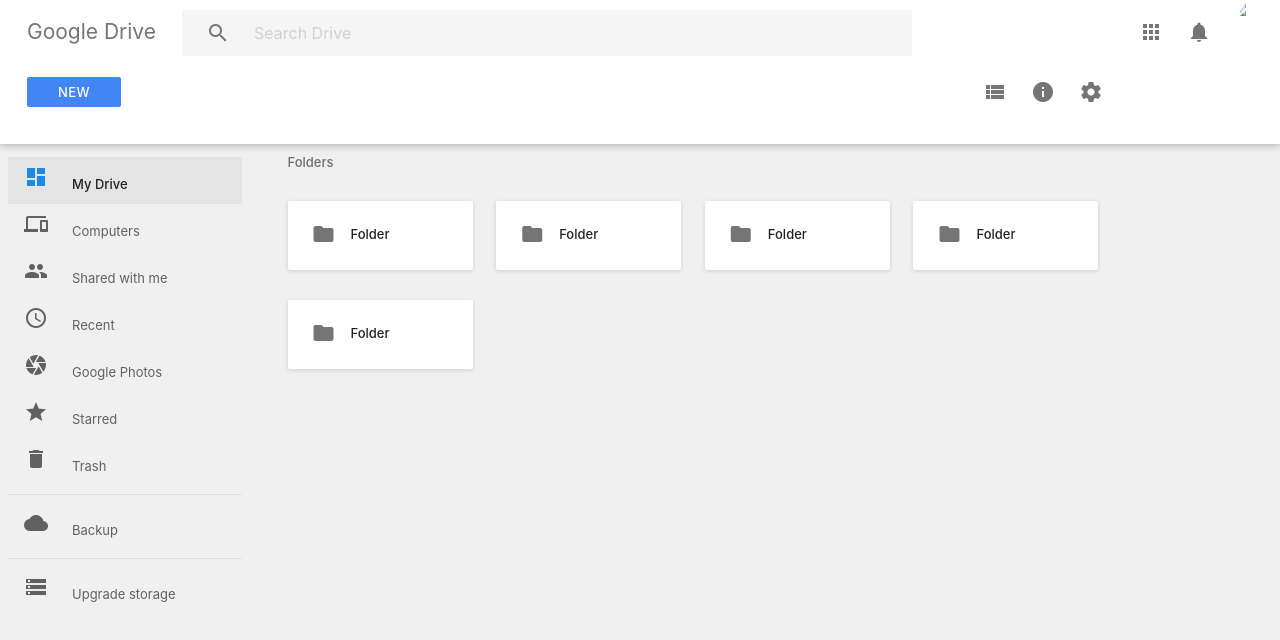
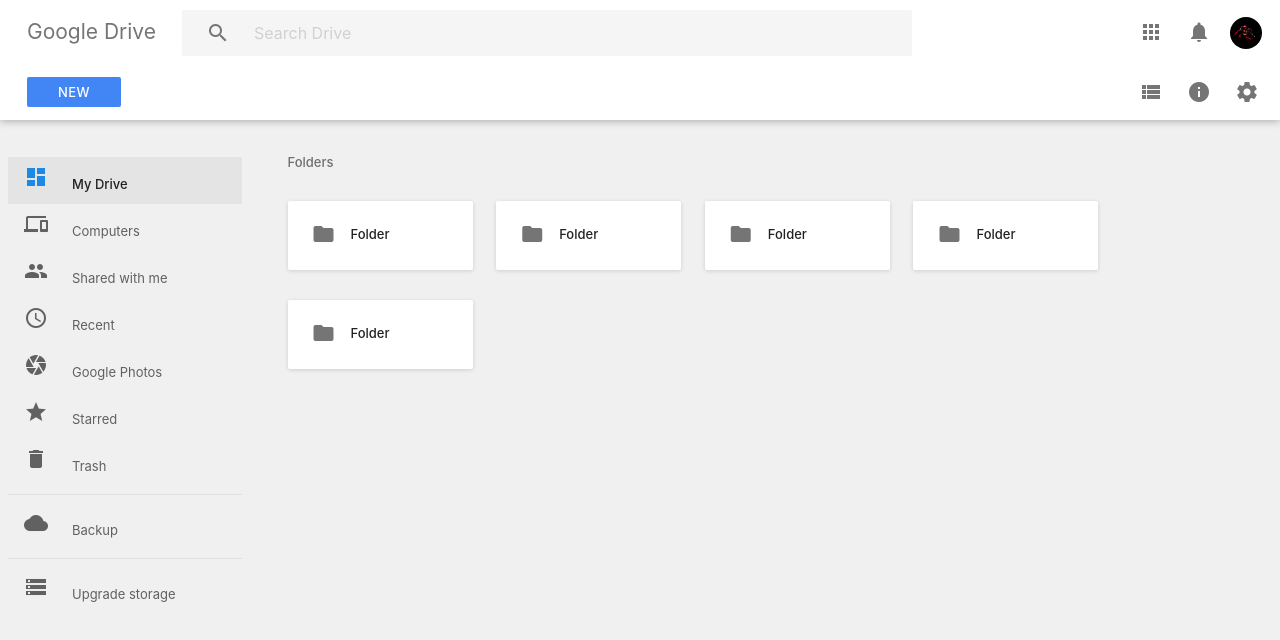
Before and after one commit to kalaiyarasan1264/Google-drive-clone, a plain HTML site: page index.html in a window 1280 px wide. Drawn offline with nearby package versions, Linux system fonts and the light colour scheme.

Commit message:
Update index.html

```diff
--- a/index.html
+++ b/index.html
@@ -47,7 +47,7 @@
             <li>
               <a href="#!"
                 ><img
-                  src="Kalaiyarasan S - Photo.jpg"
+                  src="image.jpg"
                   alt="profile pic"
                   class="circle"
               /></a>
```
